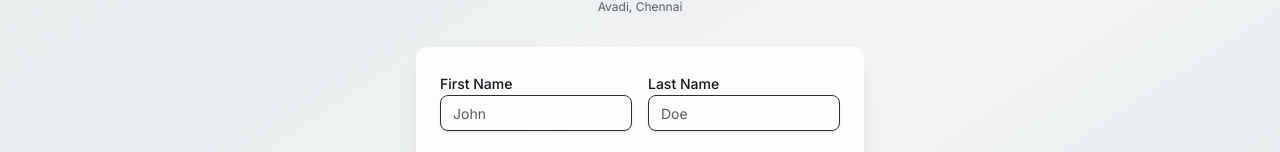
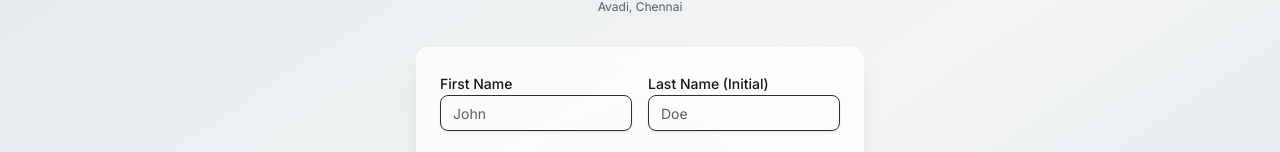
Before and after one commit to shreesaransairam19-lab/spcet-cms, a Next.js app: page /register in a window 1280 px wide. Shown: the part 169-321 px from the top of the page. Built offline with nearby package versions, Linux system fonts and the light colour scheme.

Commit message:
Roll number format: YY1127DEPT RNNN (e.g. 241127ITR068), last name accepts 1 char initial

```diff
--- a/src/app/(auth)/register/page.tsx
+++ b/src/app/(auth)/register/page.tsx
@@ -20,15 +20,17 @@ const registerSchema = z
       .max(50, "First name is too long"),
     last_name: z
       .string()
-      .min(2, "Last name must be at least 2 characters")
-      .max(50, "Last name is too long"),
+      .min(1, "Last name (initial) is required")
+      .max(5, "Initial should be 1-2 characters"),
     email: z
       .string()
       .email("Please enter a valid email address"),
     roll_number: z
       .string()
-      .min(3, "Roll number is required")
-      .max(20, "Roll number is too long"),
+      .regex(
+        /^\d{2}1127[A-Z]{2,4}R\d{3}$/,
+        "Format: YY1127DEPT RNNN (e.g. 241127ITR068)"
+      ),
     phone: z
       .string()
       .regex(/^\d{10}$/, "Phone number must be exactly 10 digits")
@@ -150,7 +152,7 @@ export default function RegisterPage() {
             </div>
             <div className="space-y-1.5">
               <label htmlFor="last_name" className="text-sm font-medium">
-                Last Name
+                Last Name (Initial)
               </label>
               <Input
                 id="last_name"
--- a/src/lib/validators/student.ts
+++ b/src/lib/validators/student.ts
@@ -2,7 +2,7 @@ import { z } from "zod";
 
 export const studentPersonalSchema = z.object({
   first_name: z.string().min(1, "First name is required").max(100),
-  last_name: z.string().min(1, "Last name is required").max(100),
+  last_name: z.string().min(1, "Last name (initial) is required").max(5),
   date_of_birth: z.string().min(1, "Date of birth is required"),
   gender: z.enum(["male", "female", "other"], { required_error: "Gender is required" }),
   blood_group: z.string().optional().nullable(),
```
